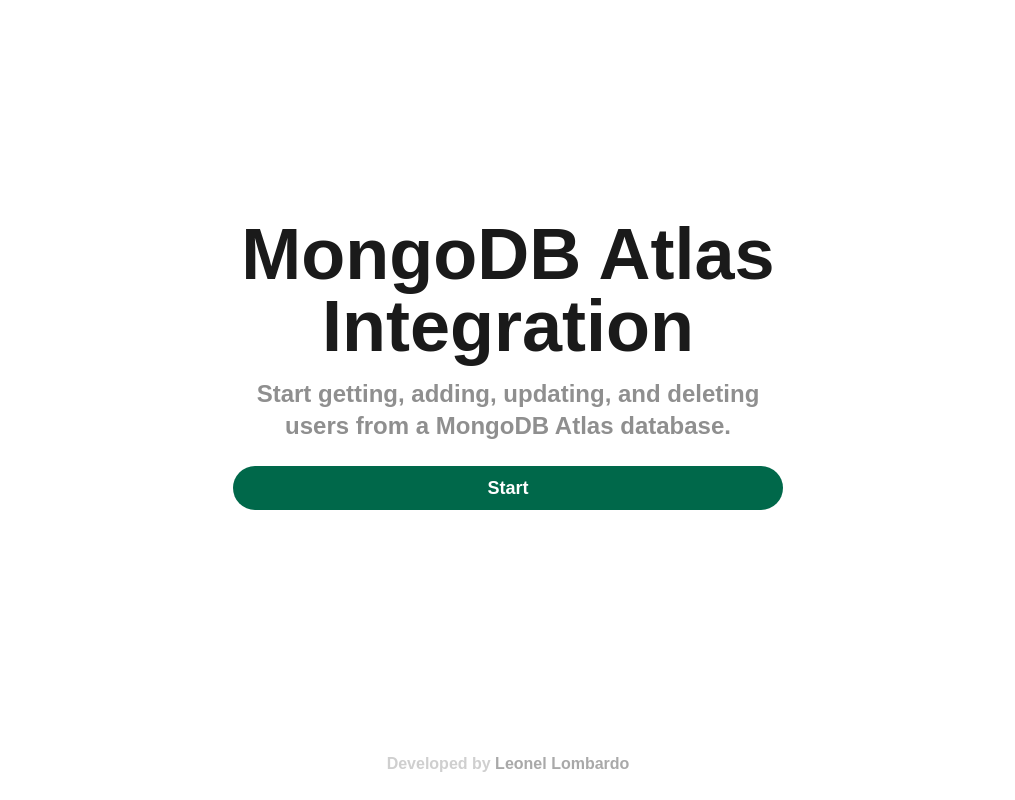
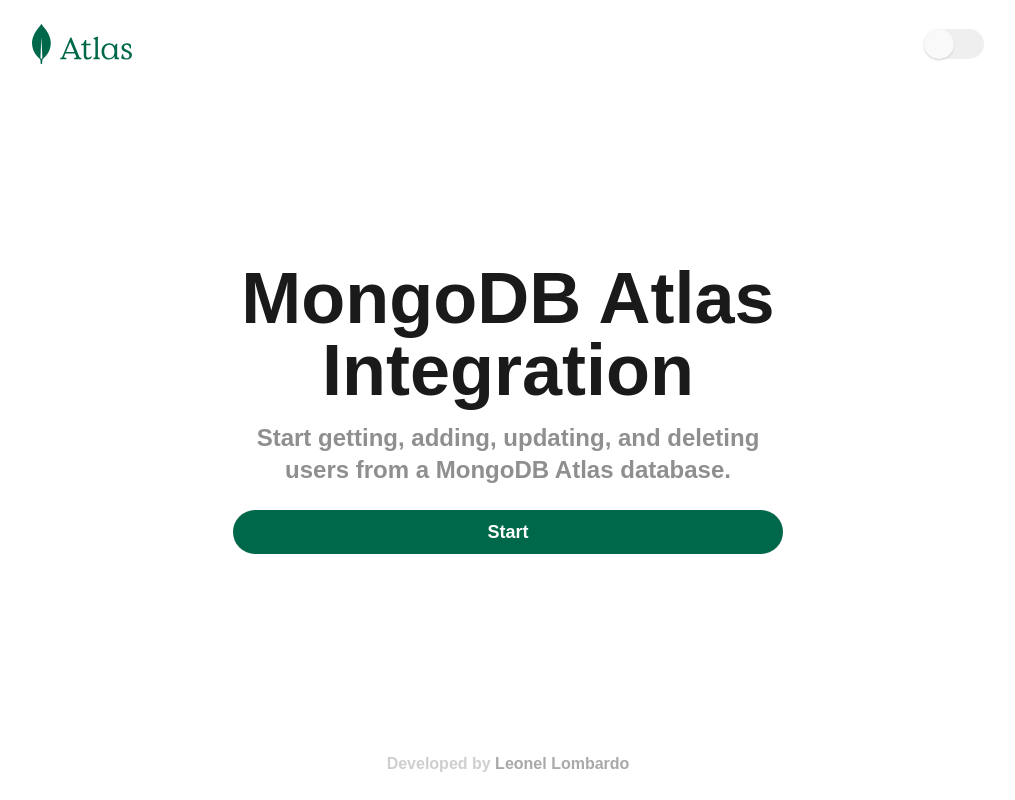
Before and after one commit to leonelombardo/mongodb-atlas-integration, a React (Vite) app: page / in a window 1280 px wide. Shown: the whole page, without its empty margins (132-1147 px from the left). Built offline with nearby package versions, Linux system fonts and the light colour scheme.

Commit message:
update: all components change their style based on theme color

```diff
--- a/src/client/components/Container.jsx
+++ b/src/client/components/Container.jsx
@@ -1,3 +1,3 @@
 export const Container = ({ style, children }) => {
-    return <div className={`max-w-[1000px] w-full flex flex-col justify-between items-center h-full ${style}`}>{ children }</div>
+    return <div className={`max-w-[1000px] w-full flex flex-col justify-between items-center h-full bg-transparent ${style}`}>{ children }</div>
 }
--- a/src/client/components/EndpointCard.jsx
+++ b/src/client/components/EndpointCard.jsx
@@ -19,7 +19,7 @@
                     <div className="flex flex-col gap-4 max-w-[350px]">
                         <div className="flex justify-between items-center gap-6">
                             <div className="flex flex-col gap-2 max-w-[350px]">
-                                <h1 className="text-xl text-primary-500 font-bold">{title}</h1>
+                                <h1 className="text-xl text-primary-500 dark:text-secondary-500 font-bold">{title}</h1>
                                 <p className="text-sm text-primary-200">{description}</p>
                             </div>
                             <div className="flex flex-col items-center gap-4">
--- a/src/client/components/Footer.jsx
+++ b/src/client/components/Footer.jsx
@@ -1,7 +1,7 @@
 export const Footer = () => {
     return <footer className="flex items-center justify-center w-full p-6">
-          <h4 className="text-secondary-200 text-center font-bold">Developed by
-            <a href="https://linkedin.com/in/leonelombardo" target="_blank" className="text-secondary-100"> Leonel Lombardo</a>
+          <h4 className="text-secondary-200 dark:text-primary-300 text-center font-bold">Developed by
+            <a href="https://linkedin.com/in/leonelombardo" target="_blank" className="text-secondary-100 dark:text-primary-200"> Leonel Lombardo</a>
           </h4>
         </footer>
 }
--- a/src/client/components/Input.jsx
+++ b/src/client/components/Input.jsx
@@ -5,7 +5,7 @@
                 &&
                 <div className="flex flex-col gap-2">
                     <label htmlFor={id} className="font-bold text-primary-200">{label}</label>
-                    <input type={type} placeholder={placeholder} id={id} onChange={onChange} className="text-primary-200 text-sm font-bold py-2 px-4 w-full bg-secondary-300 rounded-full border-none outline-none"/>
+                    <input type={type} placeholder={placeholder} id={id} onChange={onChange} className="text-primary-200 text-sm font-bold py-2 px-4 w-full bg-secondary-300 dark:bg-primary-400 rounded-full border-none outline-none placeholder:text-secondary-100 dark:placeholder:text-primary-200"/>
                  </div>
         }
     </>
--- a/src/client/components/Layout.jsx
+++ b/src/client/components/Layout.jsx
@@ -13,5 +13,5 @@
         }
     }
 
-    return <motion.div {...layoutVariants} className="flex flex-col justify-center items-center min-w-screen w-full min-h-screen h-screen gap-1" >{ children }</motion.div>
+    return <motion.div {...layoutVariants} className="flex flex-col justify-center items-center min-w-screen w-full min-h-screen h-screen gap-1 bg-secondary-500 dark:bg-primary-500">{ children }</motion.div>
 }
--- a/src/client/views/Admin.jsx
+++ b/src/client/views/Admin.jsx
@@ -1,5 +1,6 @@
 import { Layout } from "../components/Layout"
 import { Container } from "../components/Container"
+import { Navbar } from "../components/Navbar"
 import { EndpointCard } from "../components/EndpointCard"
 import { Footer } from "../components/Footer"
 
@@ -7,9 +8,10 @@
     return (
         <Layout>
             <Container>
+                <Navbar/>
                 <main className="flex flex-col justify-center items-center flex-1 gap-12 p-12">
                     <div className="">
-                        <h1 className="text-primary-500 text-5xl sm:text-7xl text-center font-bold leading-none">API</h1>
+                        <h1 className="text-primary-500 dark:text-secondary-500 text-5xl sm:text-7xl text-center font-bold leading-none">API</h1>
                         <p className="text-primary-100 text-center text-lg sm:text-2xl font-bold leading-none">Try our API out and all its endpoints.</p>
                     </div>
                     <section className="grid grid-cols-1 sm:grid-cols-2 gap-12">
--- a/src/client/views/Home.jsx
+++ b/src/client/views/Home.jsx
@@ -2,6 +2,7 @@
 
 import { Layout } from "../components/Layout"
 import { Container } from "../components/Container"
+import { Navbar } from "../components/Navbar"
 import { Button } from "../components/Button"
 import { Footer } from "../components/Footer"
 
@@ -9,9 +10,10 @@
     return (
         <Layout>
             <Container>
+            <Navbar/>
                 <main className="flex flex-col items-center justify-center gap-6 flex-1 p-12">
                     <section className="flex flex-col items-center gap-4 max-w-[550px] w-full">
-                    <h1 className="text-primary-500 text-5xl sm:text-7xl text-center font-bold leading-none">MongoDB Atlas Integration</h1>
+                    <h1 className="text-primary-500 dark:text-secondary-500 text-5xl sm:text-7xl text-center font-bold leading-none">MongoDB Atlas Integration</h1>
                     <p className="text-primary-100 text-center text-lg sm:text-2xl font-bold leading-none">Start getting, adding, updating, and deleting users from a MongoDB Atlas database.</p>
                     </section>
                     <Link to="/admin" style={{width: "100%"}}>
```
